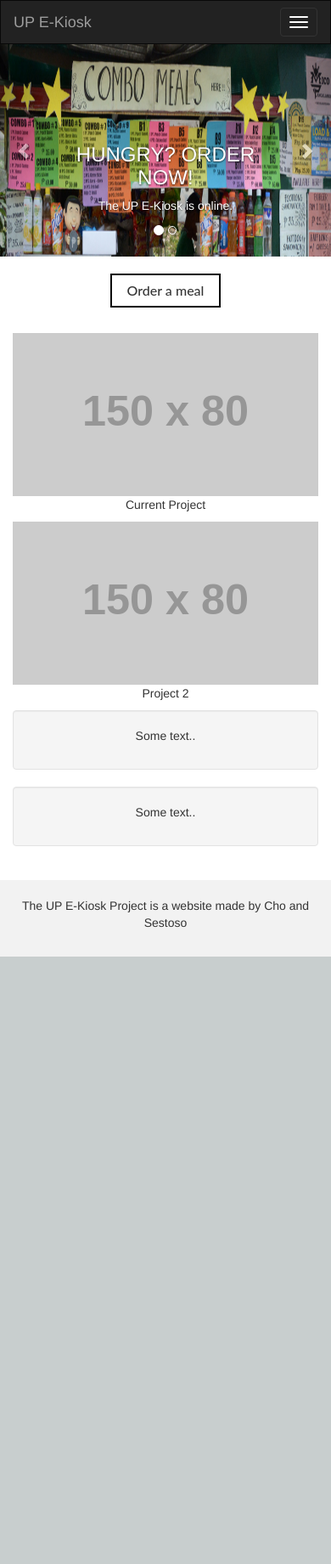
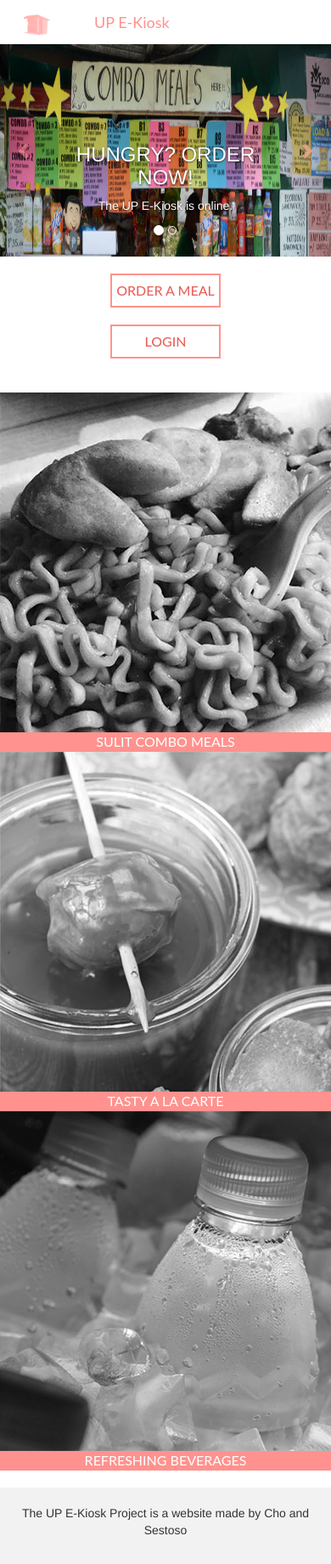
Before and after one commit to dirtoise/lis161finalproject, a Flask app: page / in a window 390 px wide; the page is wider, and only the part inside the window is pictured. Shown: that part at 85% size. Before the commit the page ends 1126 px from the top of that part, so only its background shows below. Run offline with Flask 2, Linux system fonts and the light colour scheme; grey boxes labelled with a size stand in for pictures from a placeholder-image service; some libraries are stand-ins or nearby versions.

Commit message:
added login, changed navbar, changed homepage

```diff
--- a/templates/index.html
+++ b/templates/index.html
@@ -3,11 +3,8 @@
 {% block content %}
 <style>
 /* Remove the navbar's default margin-bottom and rounded borders */
-    .navbar {
-      margin-bottom: 0;
-      border-radius: 0;
-    }
 
+/* carousel */
 .carousel-inner img {
   width: 100%; /* Set width to 100% */
   margin: auto;
@@ -25,7 +22,7 @@
   width: 130px;
   height: 40px;
   padding: 0px 0px;
-      border: 2px solid #000;
+  border: 2px solid #ff928e;
   font-family: 'Lato', sans-serif;
   font-weight: 500;
   background: transparent;
@@ -34,12 +31,13 @@
   position: relative;
   display: inline-block;
 }
+
 .btn-11 {
   overflow: hidden;
   transition: all 0.3s ease;
 }
 .btn-11:hover {
-       background: #000;
+   background: #ff928e;
   color: #fff;
 }
 .btn-11:before {
@@ -67,13 +65,44 @@
     100% { -webkit-transform: scale(50) rotate(45deg); opacity: 0; }
 }
 
-    h1{
-      position: relative;
+h11{
+  position: center;
   text-align: center;
-      color: #353535;
+  color: #e8635f;
   font-size: 16px;
   font-family: "Cormorant Garamond", serif;
 }
+.grayhover figure img {
+	-webkit-filter: grayscale(100%);
+	filter: grayscale(100%);
+	-webkit-transition: .3s ease-in-out;
+	transition: .3s ease-in-out;
+}
+.grayhover figure:hover img {
+	-webkit-filter: grayscale(0);
+	filter: grayscale(0);
+}
+
+figure {
+	width: 100%;
+	margin: 0;
+	padding: 0;
+	background: #fff;
+	overflow: hidden;
+}
+figure:hover+span {
+	bottom: -36px;
+	opacity: 1;
+}
+
+.text {
+  background-color: #ff928e;
+  color: white;
+  font-size: 16px;
+  text-align: center;
+  font-family: 'Lato', sans-serif;
+}
+
 </style>
 
 <div id="myCarousel" class="carousel slide" data-ride="carousel">
@@ -94,7 +123,7 @@
       </div>
 
       <div class="item">
-        <img src="static/img/img-1.png" class="img-responsive" alt="Index Kiosk">
+        <img src="static/img/img-1.png" alt="Index Kiosk">
         <div class="carousel-caption">
           <h3>COMBO MEALS AND MORE...</h3>
           <p>Never go hungry with the E-Kiosk.</p>
@@ -115,26 +144,38 @@
 
 <form action="{{ url_for('basemenu') }}">
 <div class="container text-center">
-  <h1><input class="custom-btn btn-11"  type="submit" value="Order a meal" name="action"></a></h1>
+  <br><h11><input class="custom-btn btn-11"  type="submit" value="ORDER A MEAL" name="action"></a></h11>
+</div>
 </form>
-    <br>
+
+<form action="{{ url_for('login') }}">
+<div class="container text-center col">
+  <br><h11><input class="custom-btn btn-11"  type="submit" value="LOGIN" name="action"></a></h11>
+</div>
+</form>
+<br> <br>
   <div class="row">
       <div class="col-sm-4">
-      <img src="https://placehold.it/150x80?text=IMAGE" class="img-responsive" style="width:100%" alt="Image">
-      <p>Current Project</p>
-    </div>
-    <div class="col-sm-4">
-      <img src="https://placehold.it/150x80?text=IMAGE" class="img-responsive" style="width:100%" alt="Image">
-      <p>Project 2</p>
-    </div>
-    <div class="col-sm-4">
-      <div class="well">
-       <p>Some text..</p>
-      </div>
-      <div class="well">
-       <p>Some text..</p>
+        <div class="grayhover">
+        <figure><img src="static/img/index1.png" /></figure>
+            <div class="text">SULIT COMBO MEALS</div>
         </div>
       </div>
+
+      <div class="col-sm-4">
+        <div class="grayhover">
+        <figure><img src="static/img/index2.png" /></figure>
+            <div class="text">TASTY A LA CARTE</div>
+        </div>
+      </div>
+
+      <div class="col-sm-4">
+        <div class="grayhover">
+        <figure><img src="static/img/index3.png" /></figure>
+            <div class="text">REFRESHING BEVERAGES</div>
+        </div>
+      </div>
+
   </div>
 </div><br>
 
--- a/templates/nav.html
+++ b/templates/nav.html
@@ -1,4 +1,23 @@
-<nav class="navbar navbar-inverse">
+<style>
+.navbar {
+  margin-bottom: 0;
+  border-radius: 0;
+}
+
+.navcustom {
+  font-family: 'Lato', sans-serif;
+}
+
+a:visited, a:link {
+  color: #ff928e;
+  padding: 15px 25px;
+  text-align: center;
+  text-decoration: none;
+  display: inline-block;
+}
+
+</style>
+<nav class="navbar" style="background-color: white">
   <div class="container-fluid">
     <div class="navbar-header">
       <button type="button" class="navbar-toggle" data-toggle="collapse" data-target="#myNavbar">
@@ -6,15 +25,17 @@
         <span class="icon-bar"></span>
         <span class="icon-bar"></span>
       </button>
-      <a class="navbar-brand" href="{{ url_for('index') }}">UP E-Kiosk</a>
+      <a class="navbar-brand" href="{{ url_for('index') }}">
+        <img src="static/img/logo.png" width="35" height="35"></a>
+                <a class="navbar-brand navcustom" href="{{ url_for('index') }}"> UP E-Kiosk</a>
     </div>
     <div class="collapse navbar-collapse" id="myNavbar">
       <ul class="nav navbar-nav">
-        <li class=""><a href="{{ url_for('index') }}">Home</a></li>
-        <li><a href="{{ url_for('basemenu') }}">Menu</a></li>
-        <li><a href="{{ url_for('baseorder') }}">Order</a></li>
-        <li><a href="{{ url_for('cart') }}">Cart</a></li>
-        <li><a href="#">About</a></li>
+        <li class=""><a href="{{ url_for('index') }}" class="navcustom">Home</a></li>
+        <li><a href="{{ url_for('basemenu') }}" class="link navcustom">Menu</a></li>
+        <li><a href="{{ url_for('baseorder') }}" class="navcustom">Order</a></li>
+        <li><a href="{{ url_for('cart') }}" class="navcustom">Cart</a></li>
+        <li><a href="#" class="navcustom">About</a></li>
       </ul>
       <ul class="nav navbar-nav navbar-right">
         <li><a href="#"><span class="glyphicon glyphicon-log-in"></span> Login</a></li>
```
Also changed, not shown: templates/login.html (added, +12 -0 lines). Lines whose indentation alone changed are shown as unchanged.
